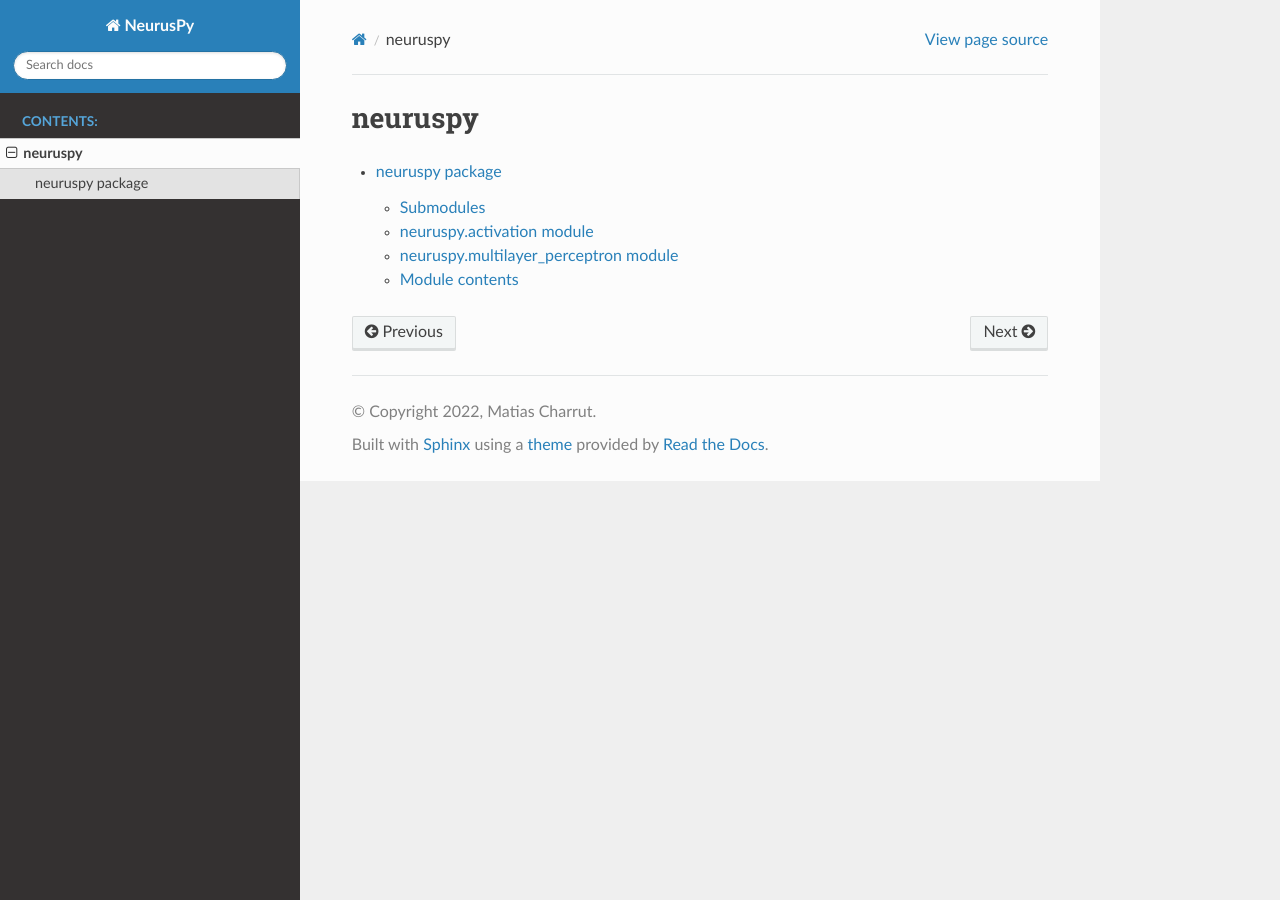
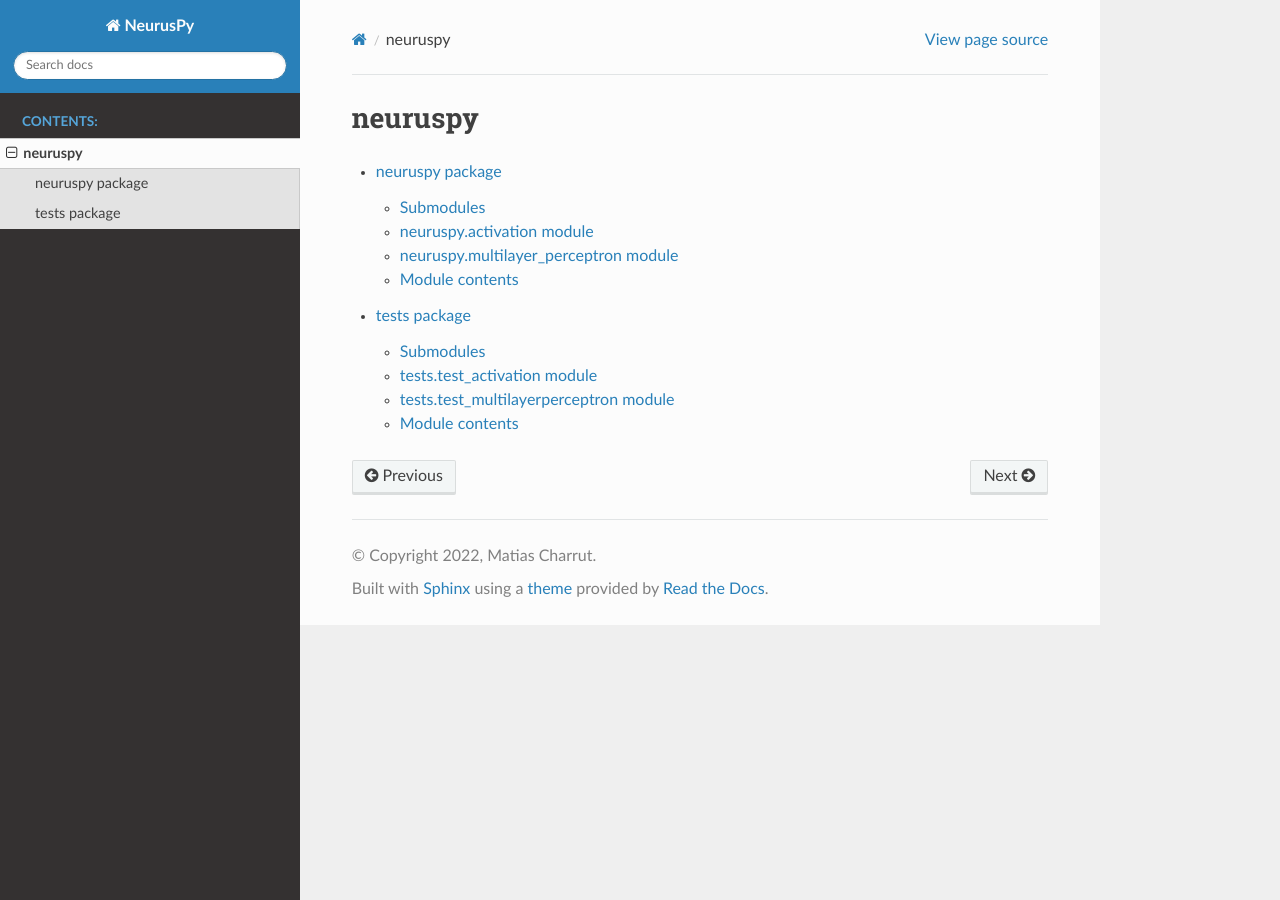
Before and after one commit to mati1297/neuruspy, a Sphinx documentation site: the page built from docs/source/modules.rst, in a window 1280 px wide. Built offline with Sphinx 7.4.7 and the Read the Docs theme 2.0.0, drawn with Linux system fonts in a browser that asks for light colours.

Commit message:
Added tests to source docs

```diff
--- a/docs/source/modules.rst
+++ b/docs/source/modules.rst
@@ -5,3 +5,4 @@ neuruspy
    :maxdepth: 4
 
    neuruspy
+   tests
--- /dev/null
+++ b/docs/source/tests.rst
@@ -0,0 +1,29 @@
+tests package
+=============
+
+Submodules
+----------
+
+tests.test\_activation module
+-----------------------------
+
+.. automodule:: tests.test_activation
+   :members:
+   :undoc-members:
+   :show-inheritance:
+
+tests.test\_multilayerperceptron module
+---------------------------------------
+
+.. automodule:: tests.test_multilayerperceptron
+   :members:
+   :undoc-members:
+   :show-inheritance:
+
+Module contents
+---------------
+
+.. automodule:: tests
+   :members:
+   :undoc-members:
+   :show-inheritance:
```
